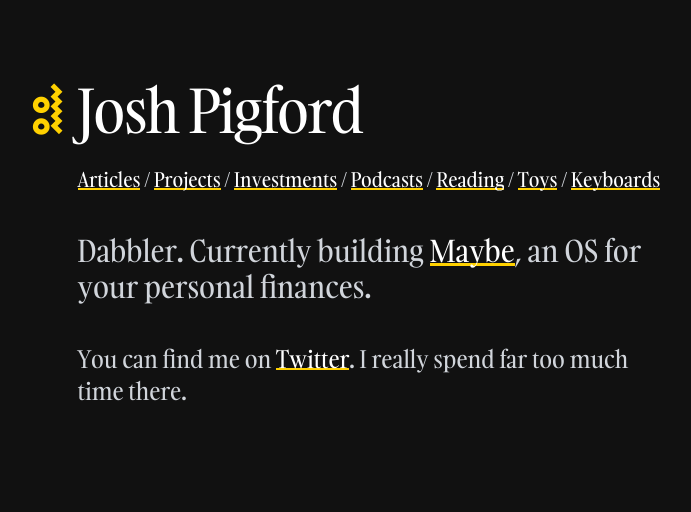
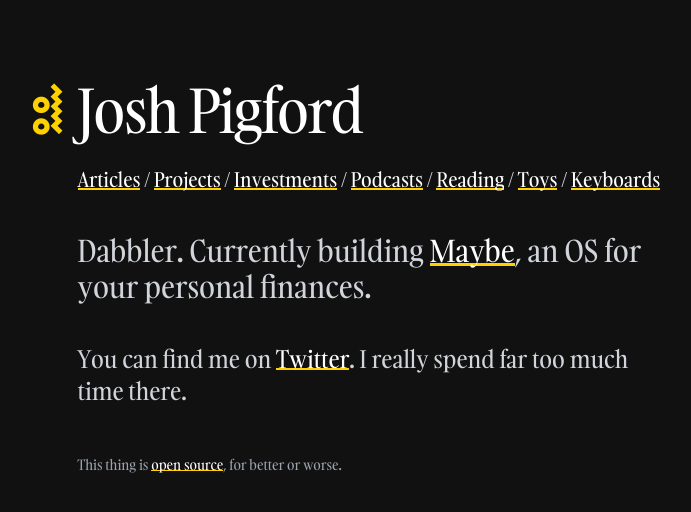
Before and after one commit to Shpigford/joshpigford, a Next.js app: page / in a window 1280 px wide. Shown: the top 512 px of the page, without its empty margins (49-740 px from the left). Built offline with nearby package versions, Linux system fonts and the light colour scheme.

Commit message:
Update layout.tsx

```diff
--- a/app/layout.tsx
+++ b/app/layout.tsx
@@ -60,6 +60,11 @@
               </p>
             </header>
             <div>{children}</div>
+            <footer className="prose dark:prose-invert font-serif my-12 text-sm text-gray-400">
+              <p>
+                This thing is <a href="https://github.com/Shpigford/joshpigford">open source</a>, for better or worse.
+              </p>
+            </footer>
           </div>
         </div>
       </body>
```
